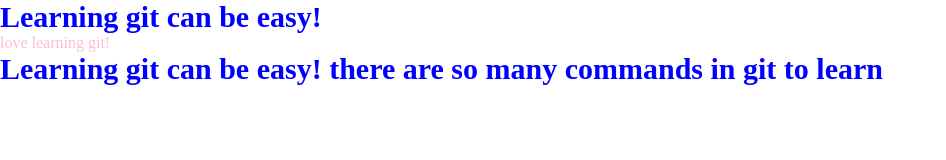
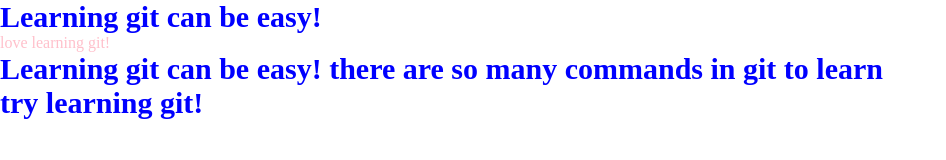
Before and after one commit to Vanshi2221/git-practice, a plain HTML site: page index.html in a window 1280 px wide. Shown: the whole page, without its empty margins (0-946 px from the left). Drawn offline with Linux system fonts and the light colour scheme.

Commit message:
add another heading

```diff
--- a/index.html
+++ b/index.html
@@ -10,5 +10,6 @@
     <h1>Learning git can be easy!</h1>
     <p>love learning git!</p>
      <h1>Learning git can be easy! there are so many commands in git to learn</h1>
+    <h1>try learning git!</h1>
   </body>
 </html>
```
